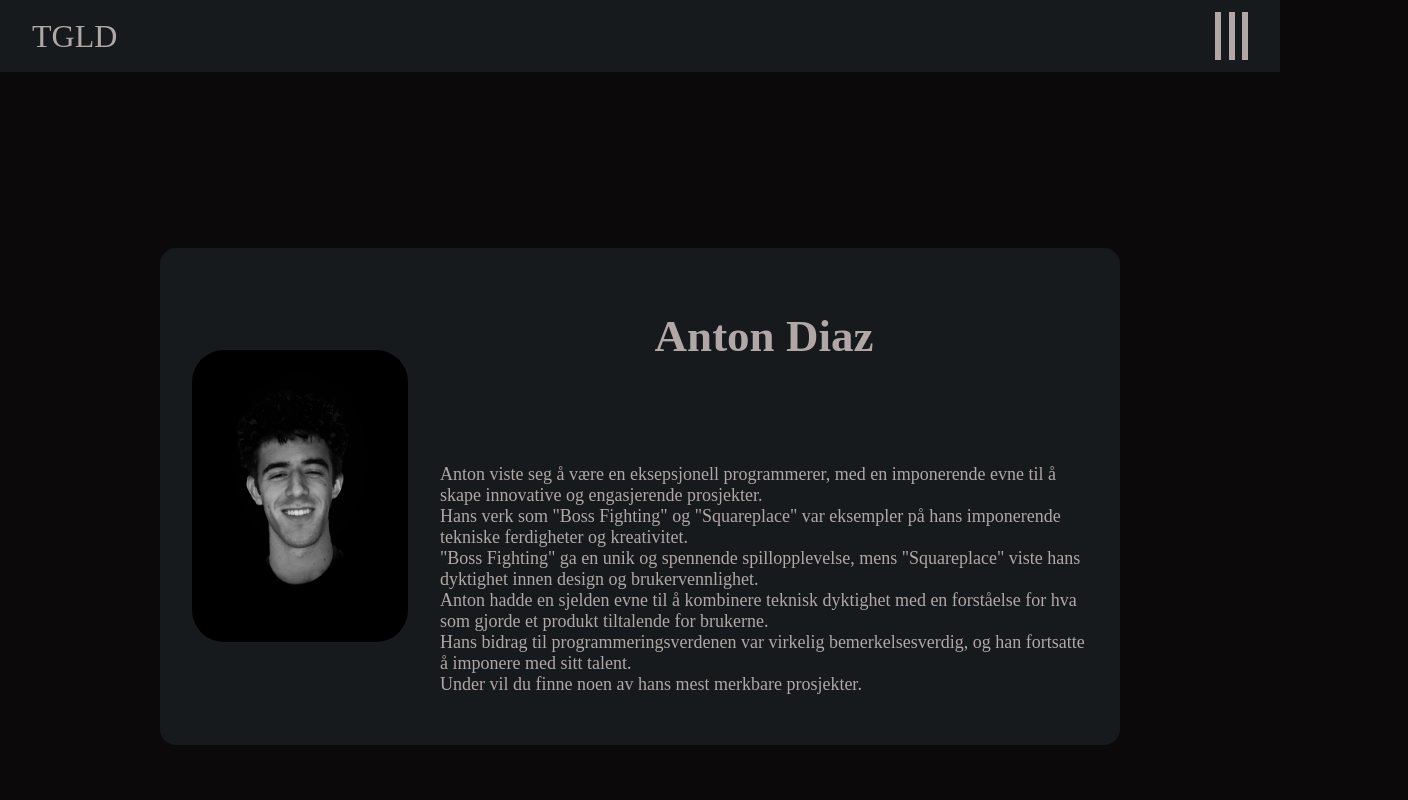
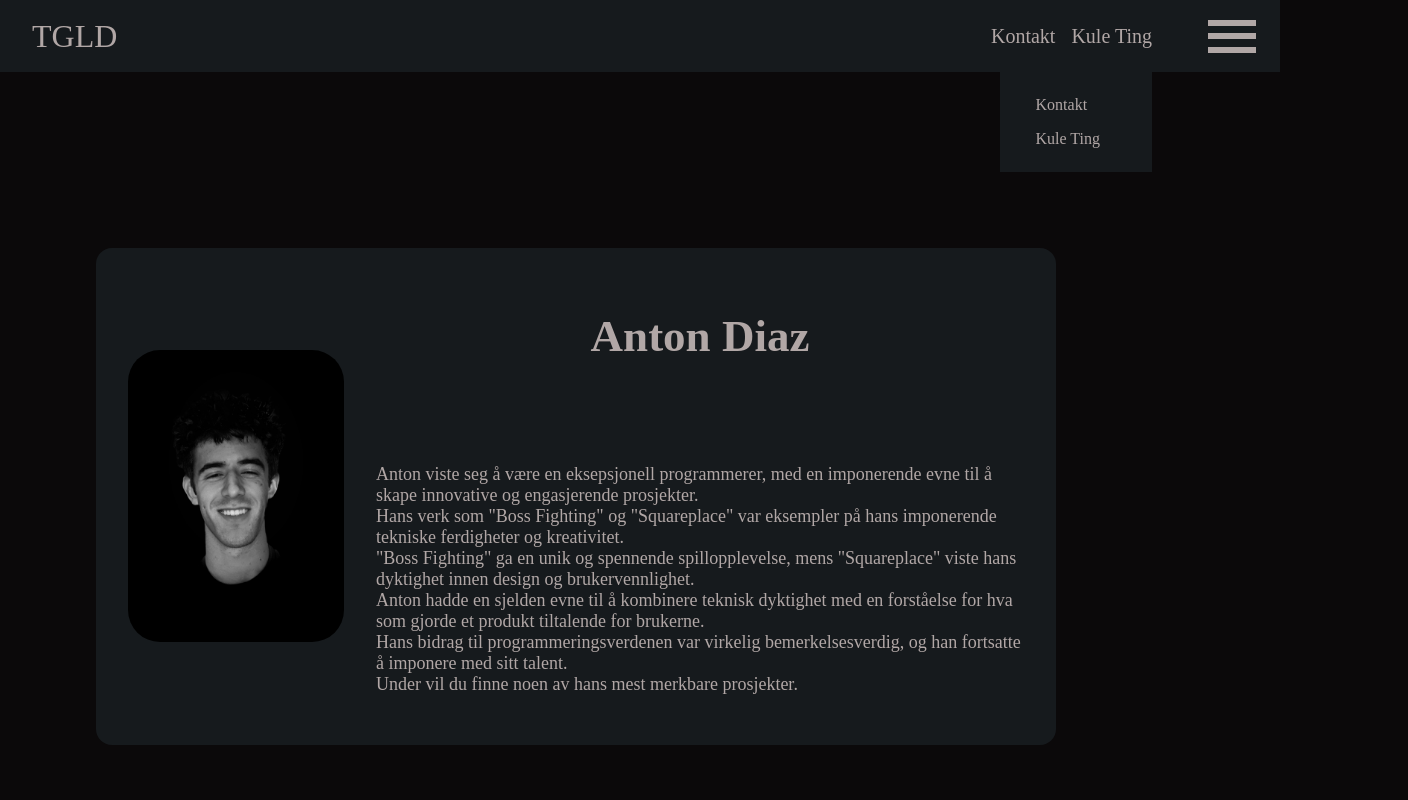
Before and after one commit to AntonioDiazTheGreat/GreatLibraryOfDiazandria.github.io, a plain HTML site: page index.html in a window 1280 px wide. Both pictures are taken after a click on the element 1232 px from the left and 36 px from the top of the page. Shown: the top 800 px of the page, 1408 px wide, since content can reach past the window. Drawn offline with Linux system fonts and the light colour scheme.

Commit message:
did the work

```diff
--- a/index.css
+++ b/index.css
@@ -11,6 +11,7 @@ body{
     margin: 0;
     color: var(--text);
     width: 100%;
+    overflow-x: hidden;
 }
 .flexCenter{
     display: flex;
@@ -61,7 +62,6 @@ header a{
 }
 footer{
     height: 40vh;
-    width: 100vw;
     background-color: var(--ui);
     display: flex;
     align-items: center;
@@ -70,10 +70,10 @@ footer{
 }
 .wrapper{
     position: relative;
+    width: 85vw;
     display: flex;
-    align-items: center;
     flex-direction: column;
-    margin: 11em 0;
+    margin: 11em auto;
     gap: 10em;
     min-height: 70vh;
 }
@@ -334,6 +334,23 @@ p{
         }
     }
 }
+.menuButtonsPortrait{
+    background-color: var(--ui);
+    padding: 1em;
+    display: flex;
+    flex-direction: column;
+    justify-content: center;
+}
+.menuButtonsPortrait *{
+    width: 100%;
+    padding: 0.5em;
+    padding-left: 3em;
+    color: var(--text);
+    text-decoration: none;
+}
+.menuButtonsPortrait *:hover{
+    background-color: rgba(10, 10, 10, 0.486);
+}
 .rotate{
     rotate: 90deg;
 }
@@ -349,4 +366,10 @@ p{
     #sl2{
         font-size: 20px;
     }
+    #sl2 img{
+        height: 10vh;
+    }
+    .menuButtons{
+        display: none;
+    }
 }
--- a/index.html
+++ b/index.html
@@ -22,6 +22,10 @@
             </div>
         </div>
     </header>
+    <div class="menuButtonsPortrait flexCenter open" style="display: none;">
+        <a href="#foot">Kontakt</a>
+        <a href="#projectSlider">Kule Ting</a>
+    </div>
     <div class="wrapper">
         <div class="aboutMe">
             <div class="imgCont flexCenter">
--- a/index.js
+++ b/index.js
@@ -13,11 +13,7 @@ let projects = JSON.parse(localStorage.getItem('projectsData')) || [
     {title: "Nuke Simulator", backIMG: "src/nuke.png", desc: "Prøvde å lage et strategi spill, dette var tidlig i forhold til når jeg lærte JS så velidg mange if løkker og lite optimalisering.", current: false, site: "/Nuke/NukeSimulator/nuke.html"}];
 
 let buttonsCont = document.querySelector(".menuButtons");
-document.querySelector(".menu").addEventListener("click", ()=>{
-    buttonsCont.classList.toggle("closed");
-    buttonsCont.classList.toggle("open");
-    document.querySelector(".menu").classList.toggle("rotate")
-})
+
 
 function angle(cx, cy, ex, ey){
     const dy = ey - cy;
@@ -63,4 +59,22 @@ function updateProjectsData() {
     localStorage.setItem('projectsData', JSON.stringify(projects));
 }
 
+const isPortraitMode = () => {
+    return window.innerHeight > window.innerWidth;
+};
+
+if(isPortraitMode){
+    document.querySelector(".menu").addEventListener("click", () =>{
+        document.querySelector(".menuButtonsPortrait").style.display = (document.querySelector(".menuButtonsPortrait").style.display == "none") ? "flex": "none";
+    })
+}
+else{
+    document.querySelector(".menu").addEventListener("click", ()=>{
+        buttonsCont.classList.toggle("closed");
+        buttonsCont.classList.toggle("open");
+        document.querySelector(".menu").classList.toggle("rotate")
+    })
+}
+
+
 liveUpdating();
```
